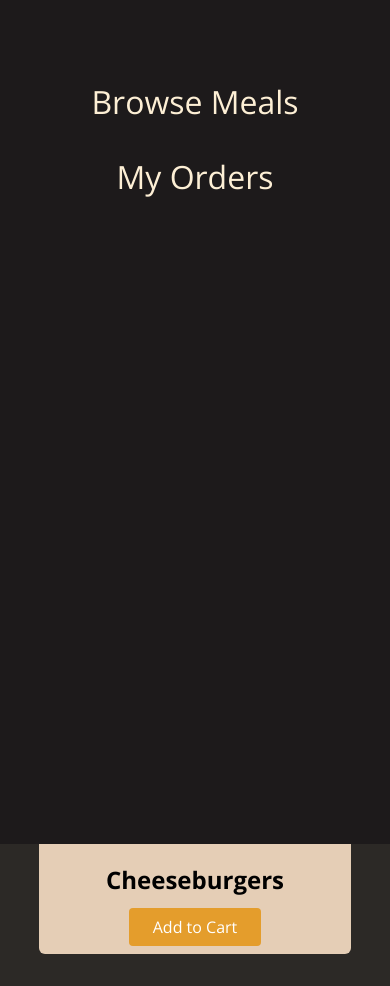
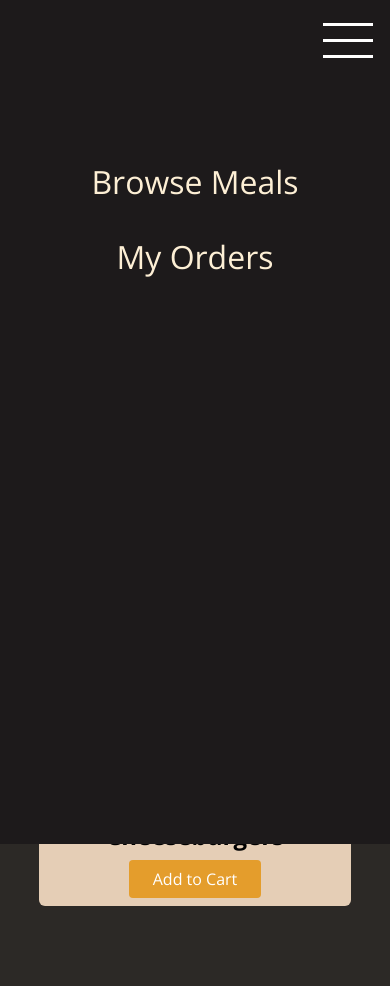
Before and after one commit to Joshvico/WEB_RESPONSIVE_LESSON, a plain HTML site: page index.html in a window 390 px wide. Both pictures are taken after a click on the link 346 px from the left and 40 px from the top of the page. After the commit the page ends 938 px from the top, so only its background shows below. Drawn offline with nearby package versions, Linux system fonts and the light colour scheme.

Commit message:
project finnished by adding traget inter-face side-drawer back and top page option #

```diff
--- a/index.html
+++ b/index.html
@@ -33,6 +33,13 @@
   </header>
   <!-- This is to create additonall layouts that will be displayed adjusting to mobile screen -->
   <aside id="side-drawer">
+    <header>
+      <a href="#" class="menu-btn"><!-- the # will bring as to the top page removing the anchor from the link -->
+        <span></span> <!--since it is inline-block element it will not occupy space unless you put content, text -->
+        <span></span>
+        <span></span>
+      </a>
+    </header>
     <nav>
       <ul>
         <li>
@@ -69,18 +76,7 @@
       </ul>
     </section>
   </main>
-  <aside id="side-drawer">
-    <nav>
-        <ul>
-          <li>
-            <a href="">Browse Meals</a>
-          </li>
-          <li>
-            <a href="">My Orders</a>
-          </li>
-        </ul>
-      </nav>
-  </aside>
+
 </body>
 
 </html>
--- a/styles.css
+++ b/styles.css
@@ -28,9 +28,13 @@ a {
 .menu-btn {
     width: 3rem;
     height: 3rem;
-    display: flex;/* since there is no content this will not be visble the dispaly is set to block by deafault in browser */
+    display: flex;
+    /* since there is no content this will not be visble the dispaly is set to block by deafault in browser */
     flex-direction: column;
-    justify-content: space-around; /* will distr. evenly the lines */
+    justify-content: space-around;
+    /* will distr. evenly the lines */
+    display: none;
+    /* check the media query moment as this property was not placed so I added a media query to do the same thing */
 }
 
 .menu-btn span {
@@ -65,17 +69,27 @@ a {
 
 #side-drawer {
     width: 100%;
-    height:100%;
-    background-color: rgb(29,26,27);
-    position: fixed; /* or absolute */
-    top:0;
-    left:0;
+    height: 100%;
+    background-color: rgb(29, 26, 27);
+    position: fixed;
+    /* or absolute */
+    top: 0;
+    left: 0;
     display: none;
 
 }
 
-#side-drawer:target{ /* allows to apply styling when anchor is included in the url after clicking */
-display: block;
+#side-drawer:target {
+    /* allows to apply styling when anchor is included in the url after clicking */
+    display: block;
+}
+
+#side-drawer header {
+    height: 5rem;
+    display: flex;
+    justify-content: flex-end;
+    align-items: center;
+    padding: 0 5%;
 }
 
 #side-drawer ul {
@@ -86,11 +100,13 @@ display: block;
     flex-direction: column;
     align-items: center;
 }
+
 #side-drawer li {
-margin: 1rem 0;
+    margin: 1rem 0;
 }
+
 #side-drawer a {
-    color: rgb(253,239,213);
+    color: rgb(253, 239, 213);
     font-size: 2rem;
 
 }
@@ -141,6 +157,9 @@ main h1 {
 
 }
 
+.food-item-content h2 {
+    margin: 0 0 1rem 0;
+}
 
 .btn {
 
@@ -169,6 +188,11 @@ main h1 {
         font-size: 1.5rem;
     }
 
+    .menu-btn {
+        display: flex; /* you ar echeging none to flex to keep element showing as it should  by not applying none and adding a diffferent media query for min I could accomplish the same, check medi commented down*/
+    }
+
+
 
     #latest-products ul {
         grid-template-columns: 1fr;
@@ -177,10 +201,11 @@ main h1 {
 
 }
 
+/*
 @media (min-width:48rem) {
-.menu-btn {
-    display: none;
-}
+    .menu-btn {
+        display: none;
+    }
 
 
-}
+} */
```
Lines whose indentation alone changed are shown as unchanged.
